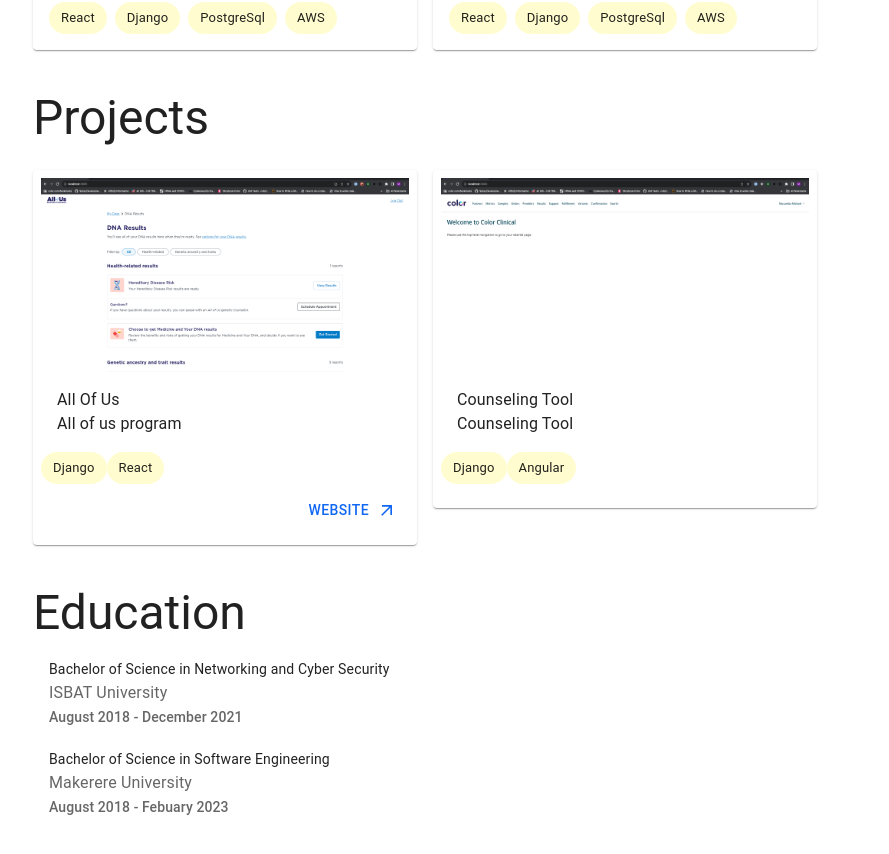
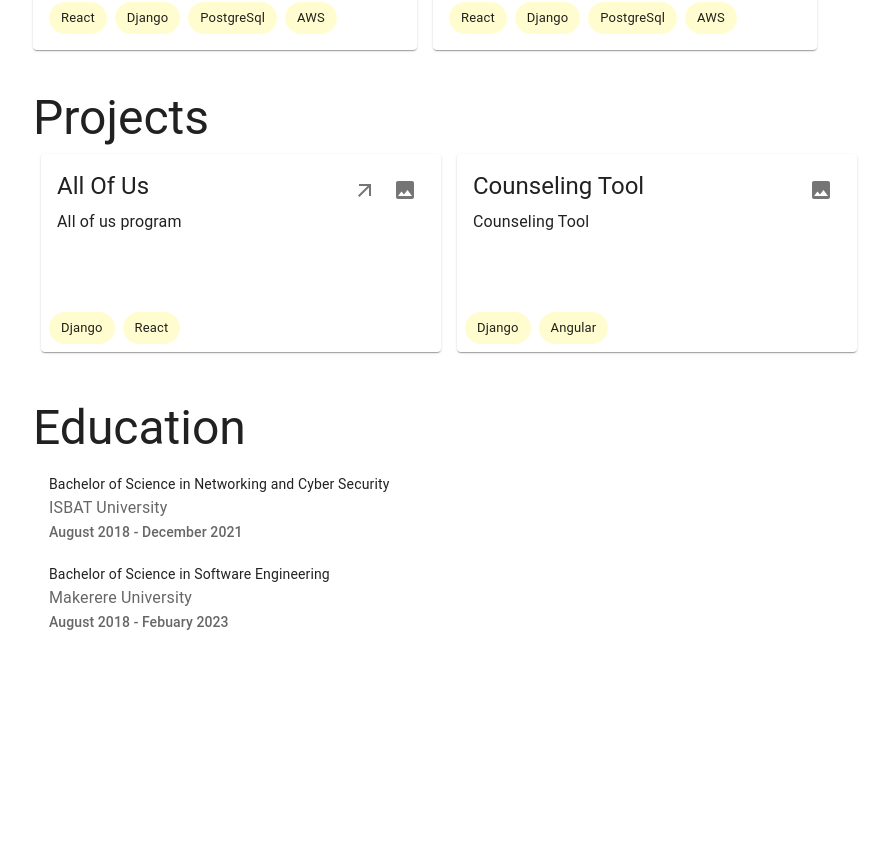
Before and after one commit to musumba-michael/musumba-gerald.com, a React (Create React App) app: page / in a window 1280 px wide. Shown: the part 2010-2864 px from the top of the page, without its empty margins (15-904 px from the left). After the commit the page ends 2686 px from the top, so only its background shows below. Built offline with nearby package versions, Linux system fonts and the light colour scheme.

Commit message:
Add image to project page

```diff
--- /dev/null
+++ b/src/Projects/ProjectImage.tsx
@@ -0,0 +1,40 @@
+import { Box, Button, Modal, Paper } from "@mui/material";
+import { FC } from "react";
+import CloseIcon from "@mui/icons-material/Close";
+interface IProjectImage {
+  handleClose: () => void;
+  image: string;
+}
+export const ProjectImage: FC<IProjectImage> = (props) => {
+  const { handleClose, image } = props;
+  return (
+    <Modal
+      open={true}
+      onClose={handleClose}
+      aria-labelledby="screenshoots"
+      aria-describedby="screenshots"
+    >
+      <Paper
+        sx={{
+          position: "absolute",
+          top: "5vh",
+          left: "10vw",
+          display: "flex",
+          flexDirection: "column",
+          width: "80vw",
+        }}
+      >
+        <Box>
+          <img src={image} height={"100%"} width={"100%"} alt="screenshot" />
+        </Box>
+        <Button
+          variant="contained"
+          endIcon={<CloseIcon />}
+          onClick={handleClose}
+        >
+          Close
+        </Button>
+      </Paper>
+    </Modal>
+  );
+};
--- a/src/Projects/Projects.tsx
+++ b/src/Projects/Projects.tsx
@@ -2,65 +2,67 @@ import {
   Box,
   Typography,
   Card,
-  Grid,
   CardContent,
   CardActions,
-  CardMedia,
-  Button,
   Chip,
+  IconButton,
+  Tooltip,
 } from "@mui/material";
 import GitHubIcon from "@mui/icons-material/GitHub";
 import ArrowOutwardIcon from "@mui/icons-material/ArrowOutward";
 import { FC } from "react";
 import { PROJECTS } from "../config/constants";
+import { ShowImage } from "./ShowImage";
 export const Projects: FC = () => {
   return (
     <Box id="project" sx={{ marginTop: 5 }}>
       <Typography variant="h3">Projects</Typography>
-      <Grid container spacing={2} sx={{ marginTop: 1 }}>
+      <Box
+        sx={{
+          display: "flex",
+          width: "100%",
+          overflowX: "scroll",
+          overflowY: "hidden",
+        }}
+      >
         {PROJECTS.map((project) => (
-          <Grid item xs={12} md={4}>
-            <Card sx={{ maxWidth: 400, padding: 1 }}>
-              <CardMedia
-                component="img"
-                height="194"
-                image={project.image}
-                alt="screenshot"
-              />
-              <CardContent>
-                <Typography>{project.name}</Typography>
+          <Box>
+            <Card sx={{ width: 400, m: 1 }}>
+              <CardContent sx={{ height: 150, overflowY: "auto" }}>
+                <Box sx={{ display: "flex" }}>
+                  <Typography variant="h5">{project.name}</Typography>
+                  <Box flexGrow={1} />
+                  {project.websiteLink && (
+                    <Tooltip title="Visit Website">
+                      <IconButton
+                        onClick={() => window.open(`${project.websiteLink}`)}
+                      >
+                        <ArrowOutwardIcon />
+                      </IconButton>
+                    </Tooltip>
+                  )}
+                  {project.github && (
+                    <Tooltip title="View Github">
+                      <IconButton
+                        onClick={() => window.open(`${project.github}`)}
+                      >
+                        <GitHubIcon />
+                      </IconButton>
+                    </Tooltip>
+                  )}
+                  {project.image && <ShowImage image={project.image} />}
+                </Box>
                 <Typography>{project.description}</Typography>
               </CardContent>
-              {project.technologies.map((technology) => (
-                <Chip label={technology} variant="filled" color="primary" />
-              ))}
-              <CardActions disableSpacing>
-                <Box flexGrow={1} />
-                {project.websiteLink && (
-                  <Button
-                    aria-label="website"
-                    href={project.websiteLink}
-                    endIcon={<ArrowOutwardIcon />}
-                    color="secondary"
-                  >
-                    Website
-                  </Button>
-                )}
-                {project.github && (
-                  <Button
-                    aria-label="github"
-                    href={project.github}
-                    endIcon={<GitHubIcon />}
-                    color="secondary"
-                  >
-                    Github
-                  </Button>
-                )}
+              <CardActions>
+                {project.technologies.map((technology) => (
+                  <Chip label={technology} variant="filled" color="primary" />
+                ))}
               </CardActions>
             </Card>
-          </Grid>
+          </Box>
         ))}
-      </Grid>
+      </Box>
     </Box>
   );
 };
--- /dev/null
+++ b/src/Projects/ShowImage.tsx
@@ -0,0 +1,24 @@
+import { FC, useState } from "react";
+import { ProjectImage } from "./ProjectImage";
+import { IconButton, Tooltip } from "@mui/material";
+import ImageIcon from "@mui/icons-material/Image";
+
+interface IShowImage {
+  image: string;
+}
+export const ShowImage: FC<IShowImage> = (props) => {
+  const { image } = props;
+  const [open, setOpen] = useState(false);
+  const handleOpen = () => setOpen(true);
+  const handleClose = () => setOpen(false);
+  return (
+    <>
+      <Tooltip title="View Images">
+        <IconButton onClick={handleOpen}>
+          <ImageIcon />
+        </IconButton>
+      </Tooltip>
+      {open && <ProjectImage handleClose={handleClose} image={image} />}
+    </>
+  );
+};
```
